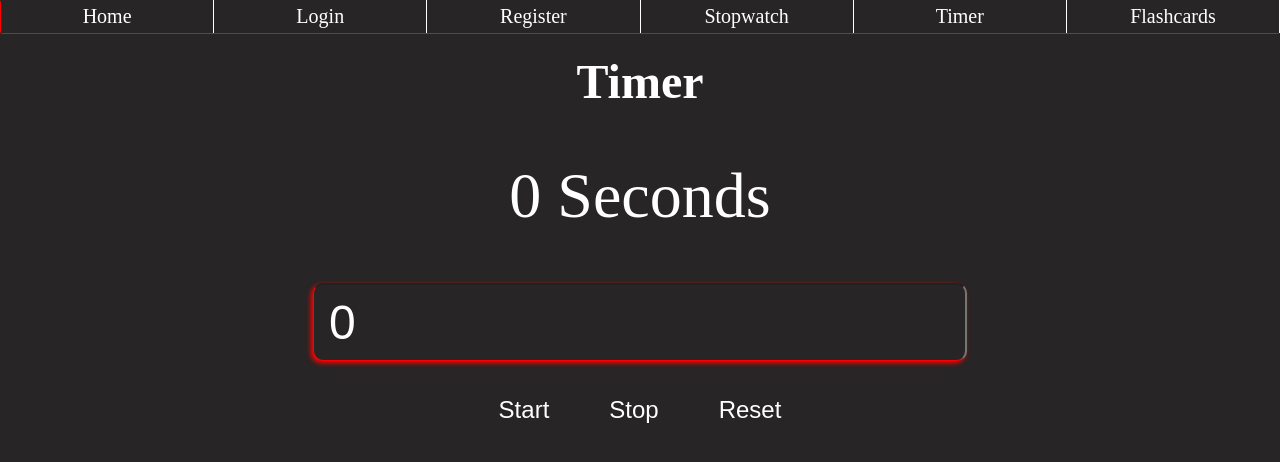
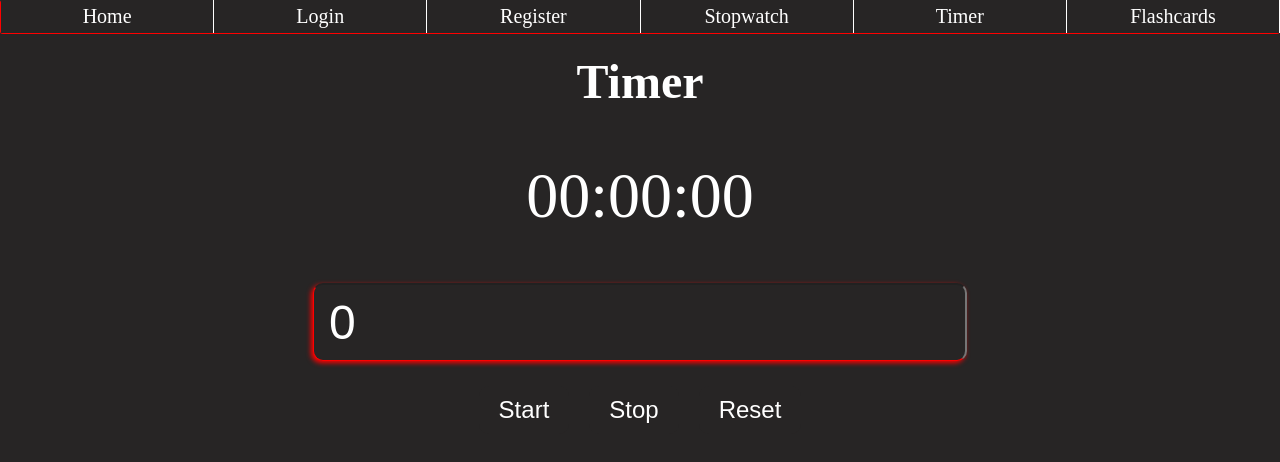
Before and after one commit to AlyElathy/my-study-app, a React (Vite) app in the folder study-react-app-frontend/: page /timer in a window 1280 px wide. Shown: the top 462 px of the page. Built offline with nearby package versions, Linux system fonts and the light colour scheme.

Commit message:
study-app

```diff
--- a/study-react-app-frontend/src/pages/TimerPage.jsx
+++ b/study-react-app-frontend/src/pages/TimerPage.jsx
@@ -39,13 +39,29 @@ function TimerPage() {
         setTime(0);
     }
 
+    function formatTime (timeInSeconds) {
+        // If no input, display as 0
+        if (isNaN(timeInSeconds)) {
+            timeInSeconds = 0;
+        }
+        // Calculate times from ms
+        let hours = Math.floor(timeInSeconds / 3600);
+        let minutes = Math.floor((timeInSeconds % 3600) / 60);
+        let seconds = Math.floor(timeInSeconds % 60);
+
+        // Convert all to String to pad
+        [hours, minutes, seconds] = [hours, minutes, seconds].map(time => String(time).padStart(2, '0')); //Pad w/ leading 0 (2 digits)
+
+        return `${hours}:${minutes}:${seconds}`;
+    }
+
     return (
         <div className='timer-page-div'>
             <h2 className='timer-header'>Timer</h2>
             <div className='timer-div'>
-                {time} Seconds
+                {formatTime(time)}
             </div>
-            <input type="number" value={time} onChange={(e) => setTime(parseInt(e.target.value))} disabled={running} id='timer-input'/>
+            <input type="number" value={time} onChange={(e) => setTime(parseInt(e.target.value, 10))} disabled={running} id='timer-input' />
             <div className='timer-btn-container'>
                 <button onClick={startTimer} className="timer-btn">Start</button>
                 <button onClick={stopTimer} className="timer-btn">Stop</button>
```
